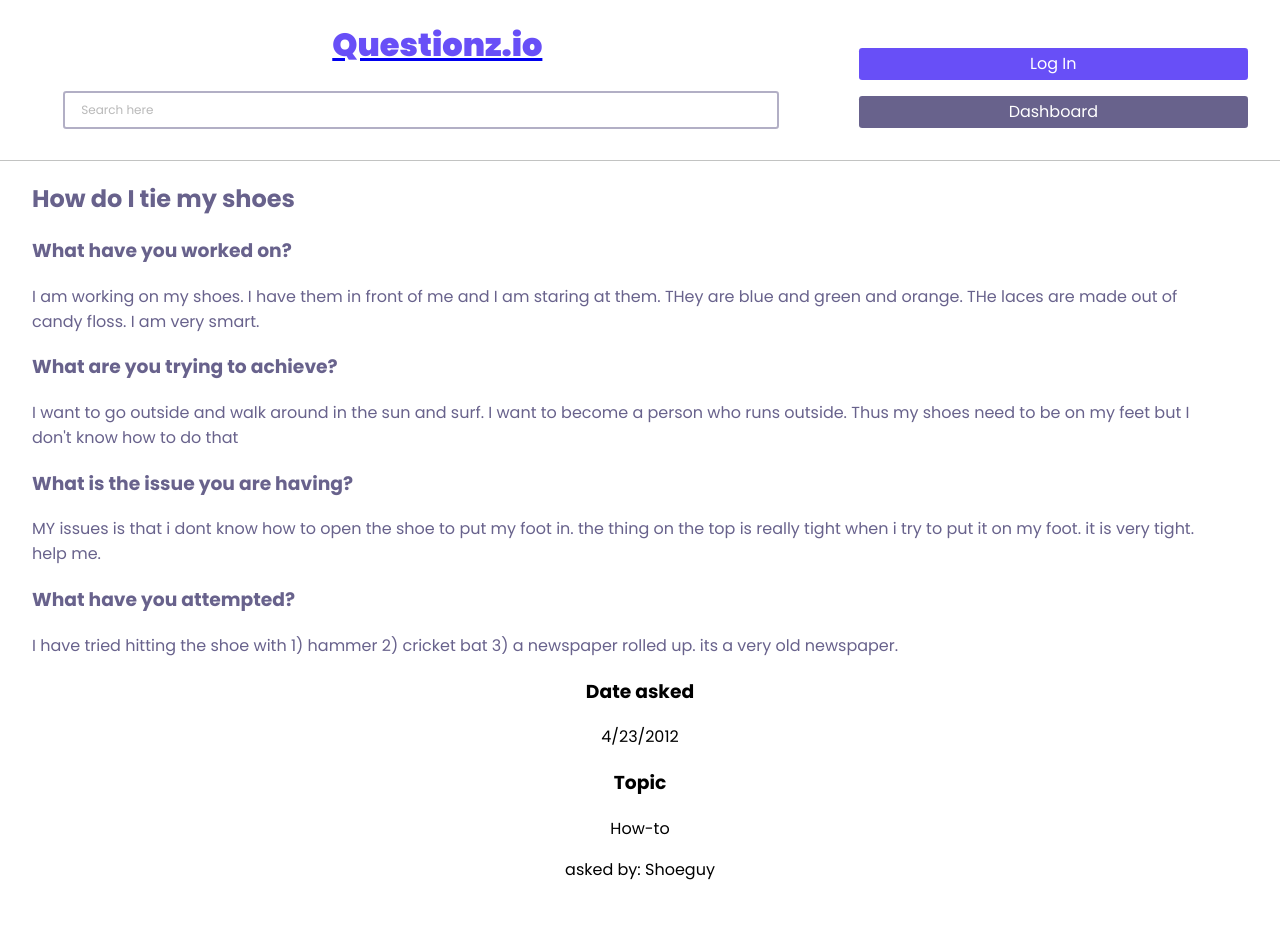
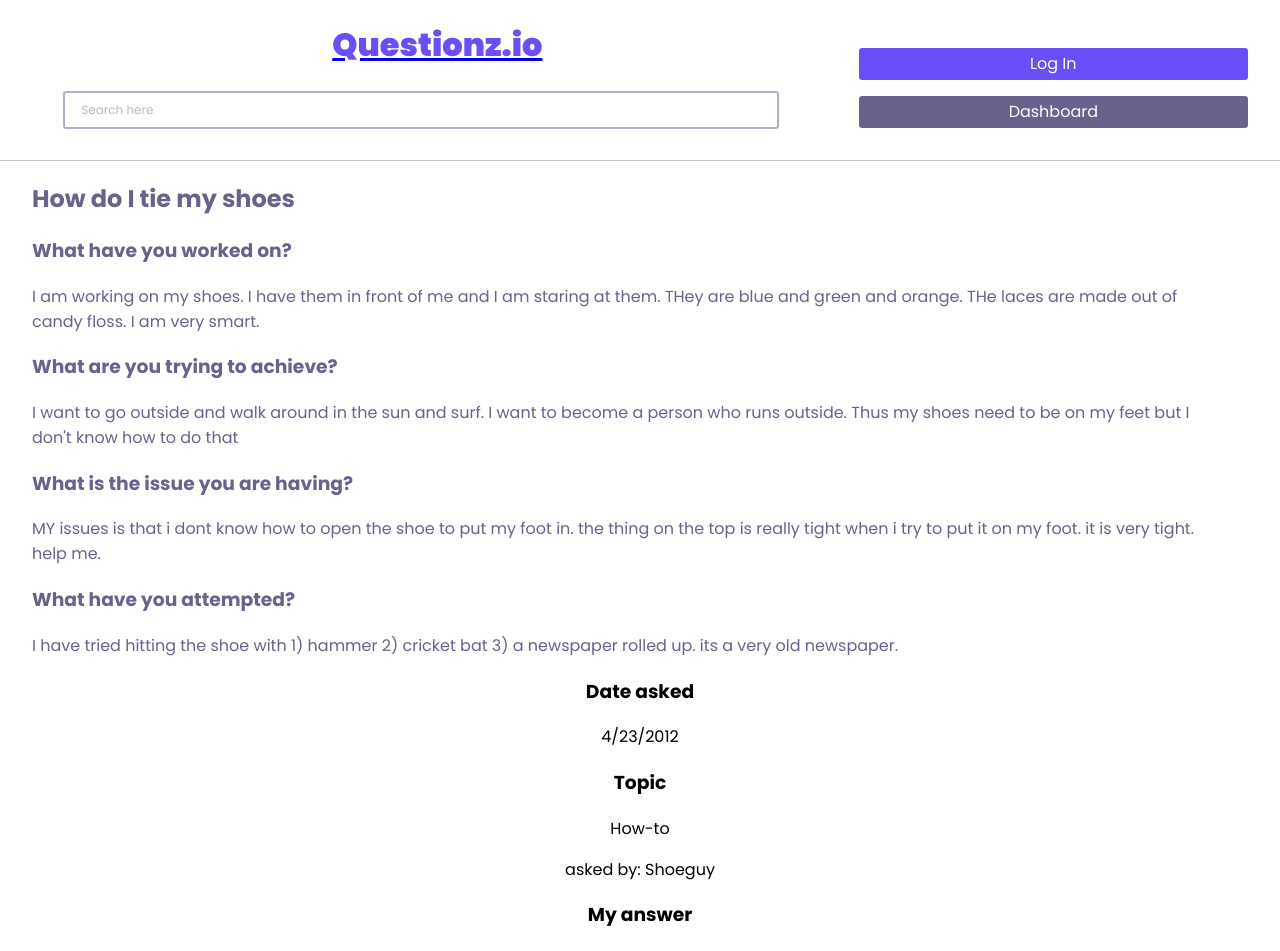
Before and after one commit to JaredS129/student-project--agile-dev-ops--aws-backend, a React (Create React App) app: page /question/1 in a window 1280 px wide. Shown: the top 951 px of the page. Before the commit the page ends 898 px from the top, so only its background shows below. Built offline with nearby package versions, Linux system fonts and the light colour scheme.

Commit message:
Added AnswerList component to single question page

```diff
--- a/src/components/fullquestion/FullQuestion.js
+++ b/src/components/fullquestion/FullQuestion.js
@@ -1,5 +1,8 @@
 import { useParams } from "react-router-dom";
-import "./FullQuestion.css"
+import "./FullQuestion.css";
+import AnswerList from "../answerList/AnswerList";
+import answers from "../../data/answers.json";
+
 const FullQuestion = (props) => {
   const { id } = useParams();
   let niceDate = props.dateCreated;
@@ -10,16 +13,25 @@ const FullQuestion = (props) => {
   }
 
   return (
+    <>
       <div>
         <h2 className="h2-format">{props.title ?? id}</h2>
         <h3 className="h3-format">What have you worked on?</h3>
-      <p className="answered-question-format">{props.workOn ?? "placeholder"}</p>
+        <p className="answered-question-format">
+          {props.workOn ?? "placeholder"}
+        </p>
         <h3 className="h3-format">What are you trying to achieve?</h3>
-      <p className="answered-question-format">{props.tryAchieve ?? "placeholder"}</p>
+        <p className="answered-question-format">
+          {props.tryAchieve ?? "placeholder"}
+        </p>
         <h3 className="h3-format">What is the issue you are having?</h3>
-      <p className="answered-question-format">{props.issue ?? "placeholder"}</p>
-      <h3  className="h3-format">What have you attempted?</h3>
-      <p className="answered-question-format">{props.attempted ?? "placeholder"}</p>
+        <p className="answered-question-format">
+          {props.issue ?? "placeholder"}
+        </p>
+        <h3 className="h3-format">What have you attempted?</h3>
+        <p className="answered-question-format">
+          {props.attempted ?? "placeholder"}
+        </p>
         <h3>Date asked</h3>
         <div className="question-info">
           <p>{niceDate ?? "placeholder"}</p>
@@ -27,8 +39,11 @@ const FullQuestion = (props) => {
           <p>{props.topic ?? "placeholder"}</p>
           <p>
             asked by: <span>{props.author ?? "placeholder"}</span>
-      </p></div>
+          </p>
         </div>
+      </div>
+      <AnswerList answers={answers["1"]} />
+    </>
   );
 };
 
```
Lines whose indentation alone changed are shown as unchanged.
